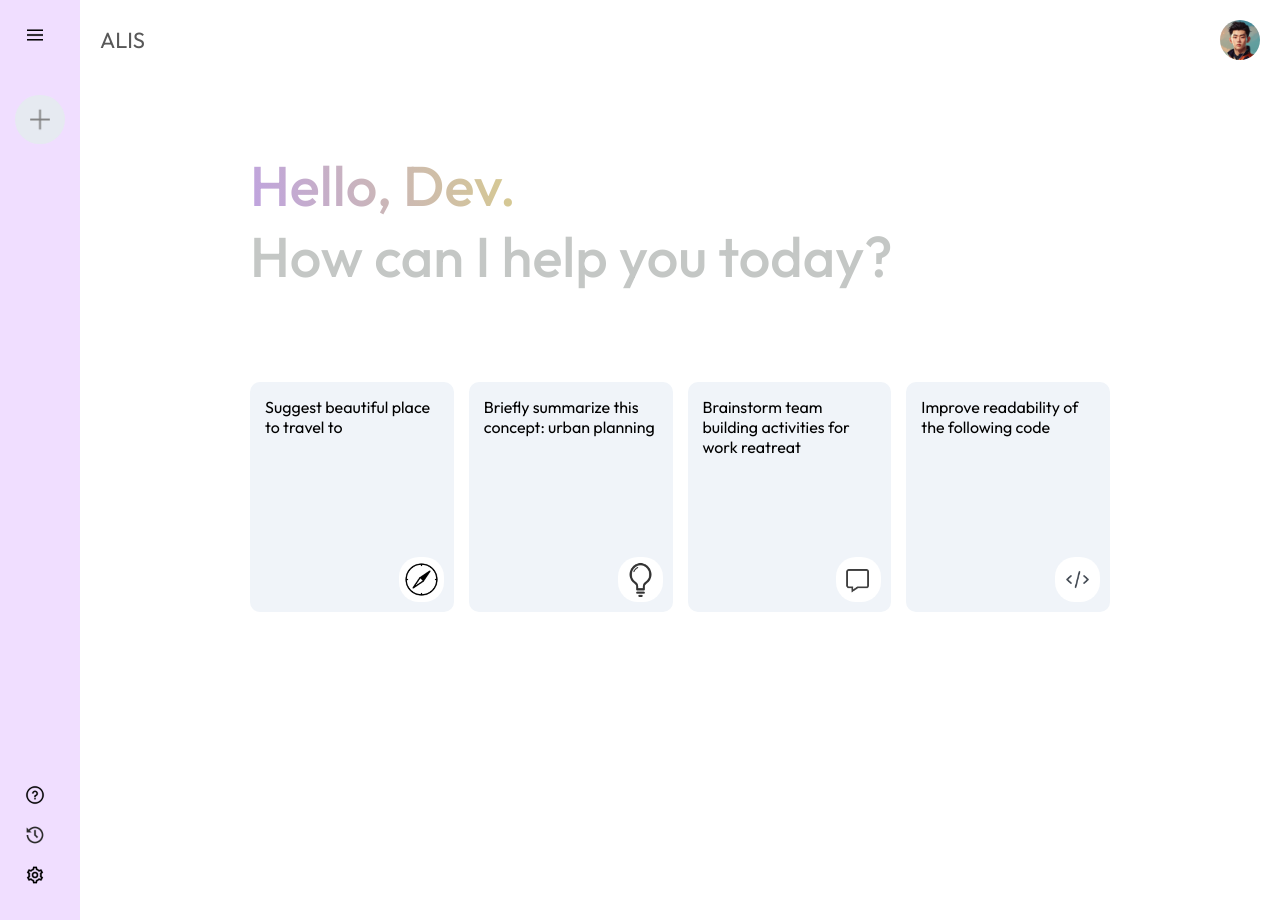
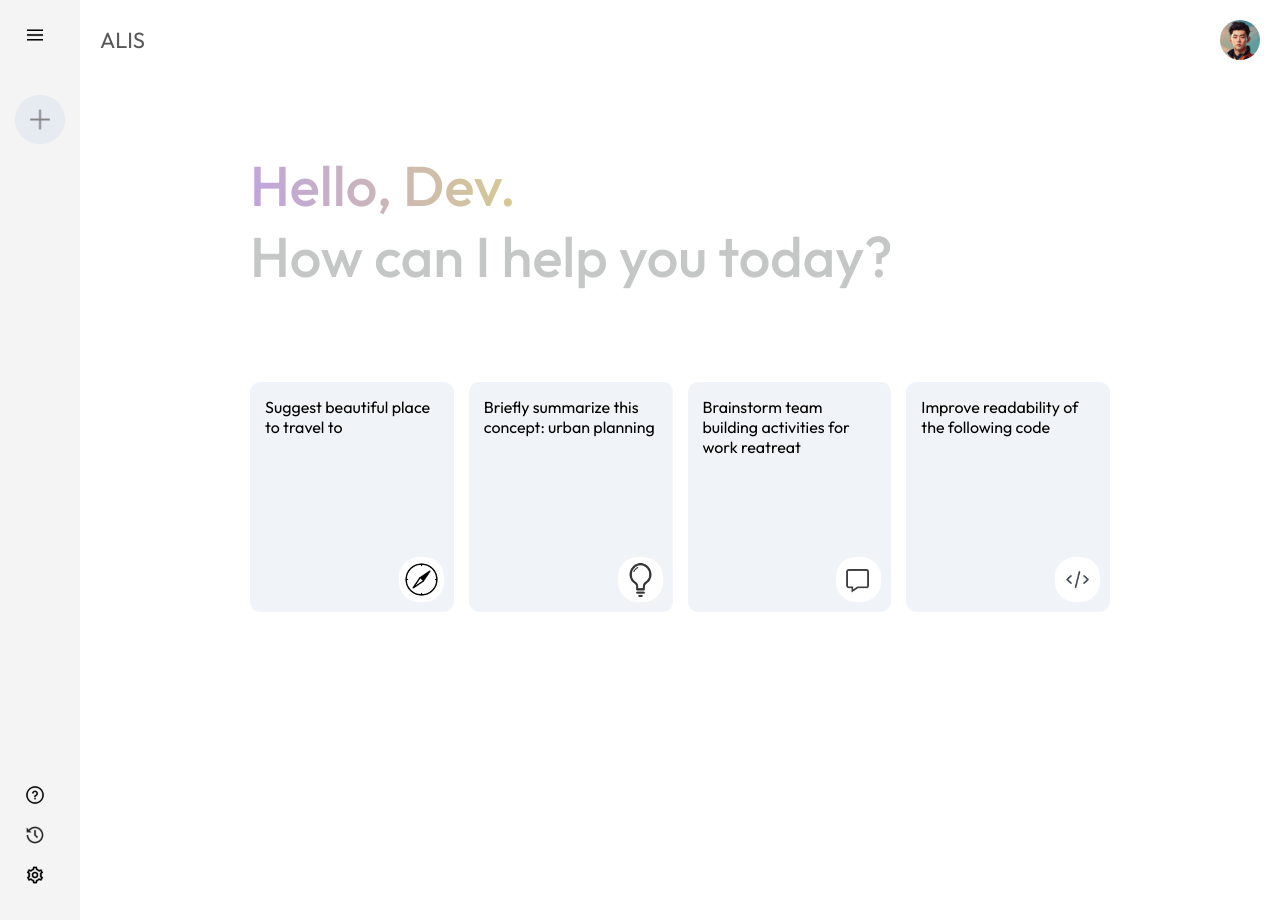
Before and after one commit to tonyG4A/Gemini-Clone, a React (Vite) app in the folder Gemini Clone/: page / in a window 1280 px wide. Built offline with nearby package versions, Linux system fonts and the light colour scheme.

Commit message:
changed background color to sidebar

```diff
--- a/Gemini Clone/src/components/Sidebar/Sidebar.css
+++ b/Gemini Clone/src/components/Sidebar/Sidebar.css
@@ -3,7 +3,7 @@
     display: inline-flex;
     flex-direction: column;
     justify-content: space-between;
-    background-color: #f0deff;
+    background-color: #f4f4f4;
     padding: 25px 15px;
 }
 
```
